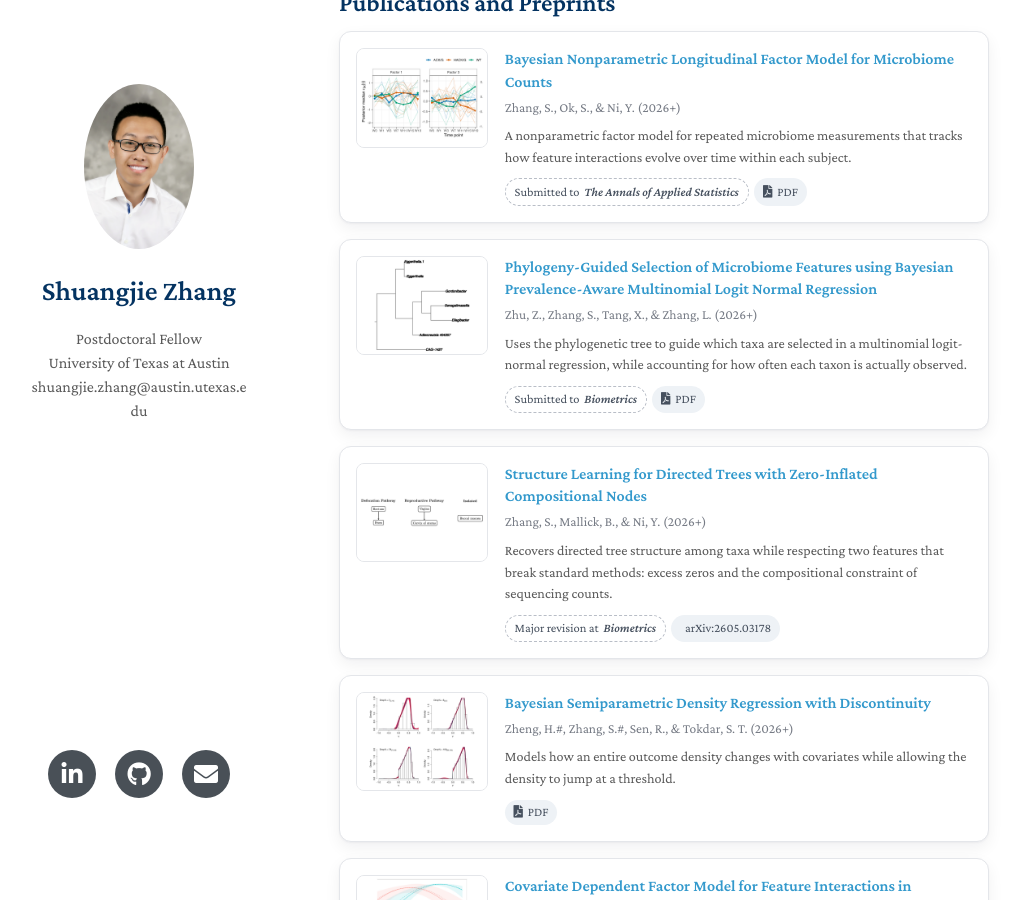
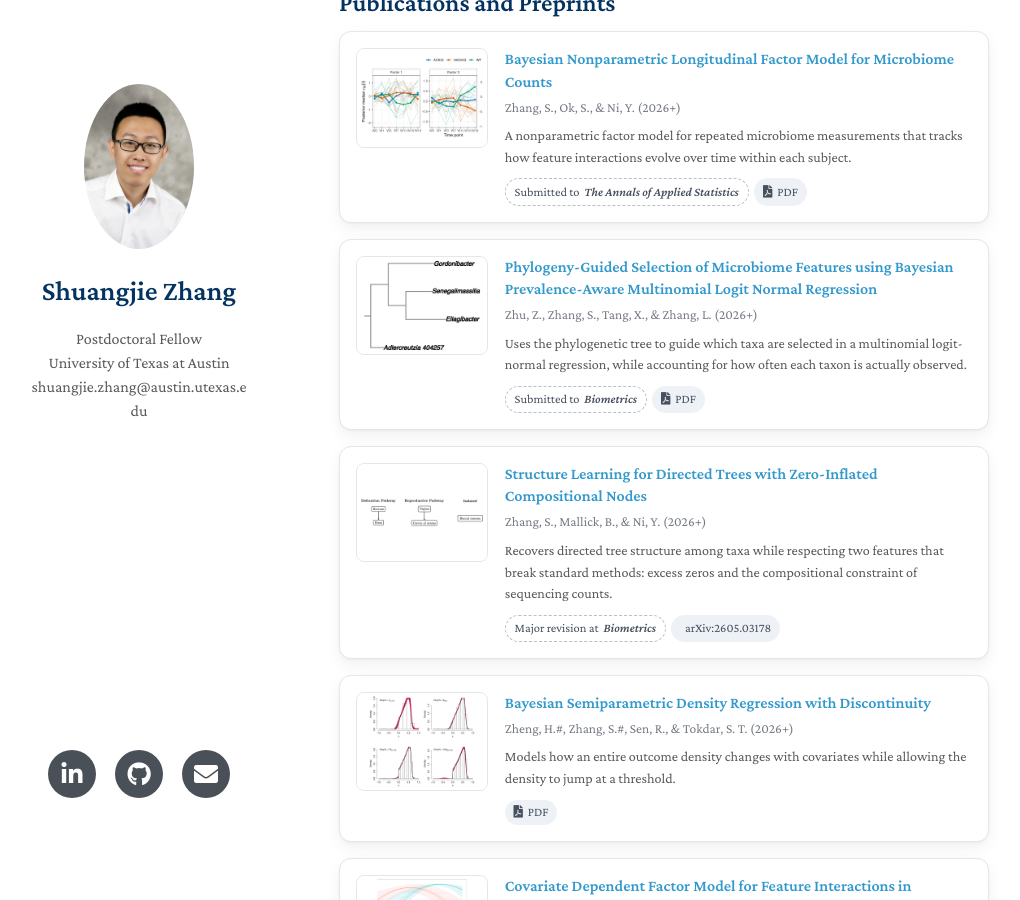
Before and after one commit to shuang-jie/shuang-jie.github.io, a Jekyll site: the page built from research.md, in a window 1280 px wide and 900 px high, scrolled down 629 px. Shown: the whole window, without its empty margins (131-1151 px from the left). Built offline with Jekyll 4.4.1, drawn with Linux system fonts in a browser that asks for light colours; nearby versions of some CDN libraries; a style sheet for code colours, icons or effects is not loaded; our own code applies the rules of GitHub Pages for plain Markdown files.

Commit message:
Show a four-tip subtree on the phylogeny card
The full ten-tip tree scaled to 3.9px labels in the 132px slot; the
smaller subtree reads at 5.1px with heavier strokes.

```diff
--- a/research.md
+++ b/research.md
@@ -47,7 +47,7 @@ layout: homepage
   </div>
 
   <div class="pub">
-    <div class="pub-thumb"><img src="./assets/img/papers/phylogeny-selection.png" alt="Selected local subtree of phylogenetically related genera" loading="lazy"></div>
+    <div class="pub-thumb"><img src="./assets/img/papers/phylogeny-selection.png" alt="Selected local subtree: Gordonibacter, Senegalimassilia, Ellagibacter, Adlercreutzia" loading="lazy"></div>
     <div class="pub-body">
       <h3><a href="https://shuang-jie.github.io/files/SJ-PJ6.pdf">Phylogeny-Guided Selection of Microbiome Features using Bayesian Prevalence-Aware Multinomial Logit Normal Regression</a></h3>
       <p class="pub-authors">Zhu, Z., Zhang, S., Tang, X., &amp; Zhang, L. (2026+)</p>
```
Also changed, not shown: assets/img/papers/phylogeny-selection.png.
